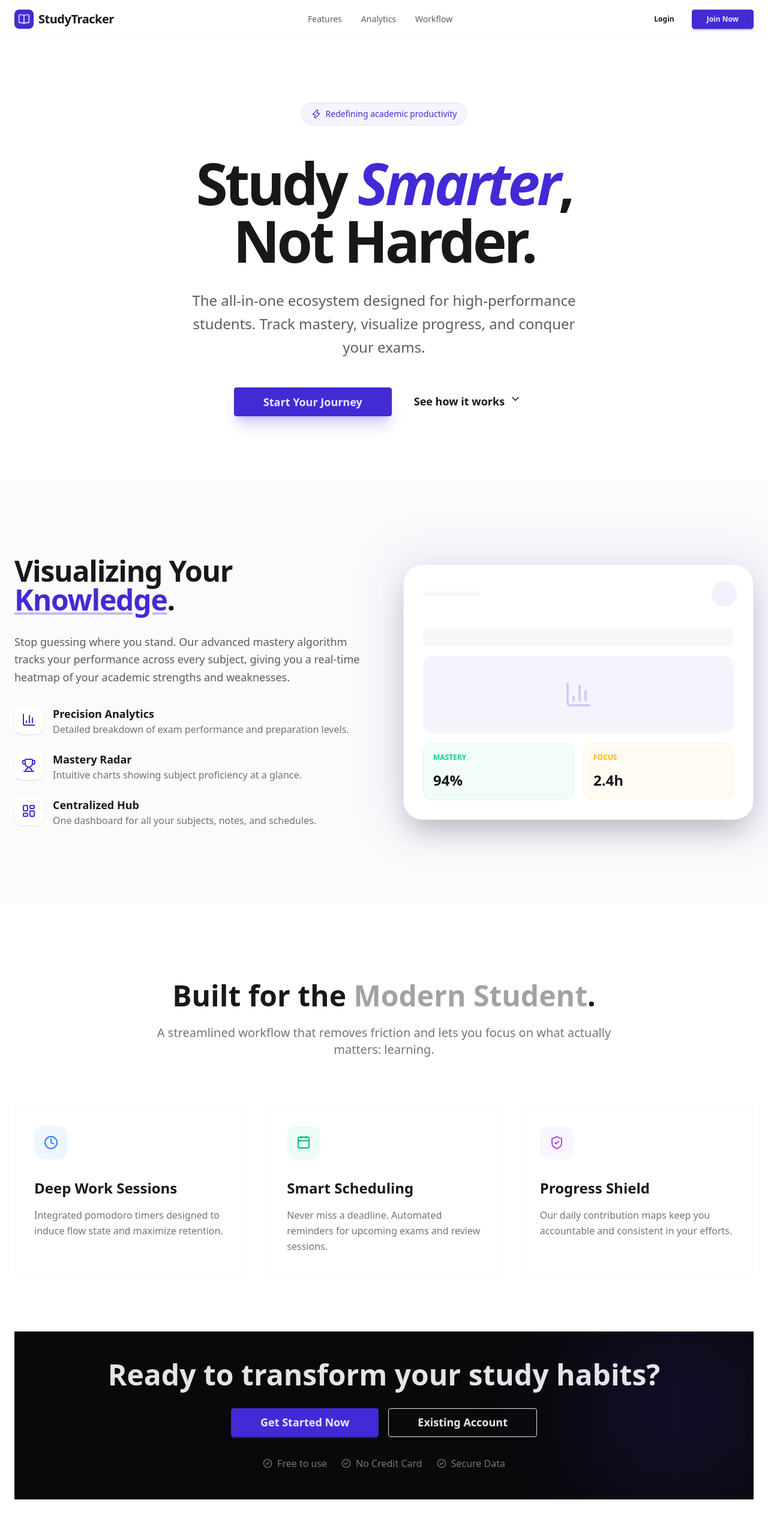
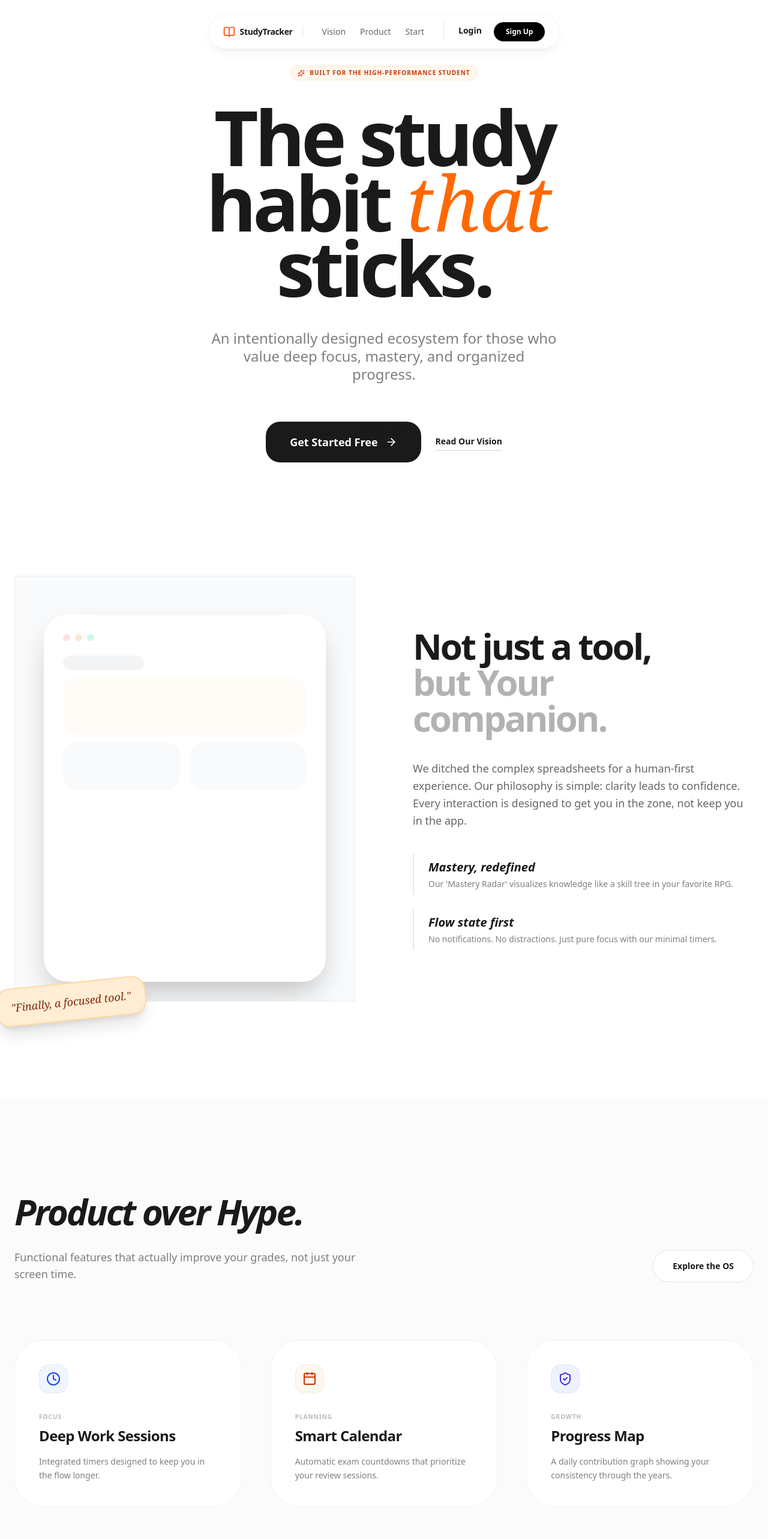
Before and after one commit to ryanxrahman/stuRdy, a Next.js app: page / in a window 1280 px wide. Shown: the top 2566 px of the page at 60% size. Built offline with nearby package versions, Linux system fonts and the light colour scheme.

Commit message:
changed landing page

```diff
--- a/app/layout.tsx
+++ b/app/layout.tsx
@@ -27,7 +27,7 @@ export default function RootLayout({
       lang="en"
       className={`${geistSans.variable} ${geistMono.variable} h-full antialiased`}
     >
-      <body className="min-h-full flex flex-col">{children}</body>
+      <body className="min-h-full scroll-smooth flex flex-col">{children}</body>
     </html>
   );
 }
--- a/app/page.tsx
+++ b/app/page.tsx
@@ -11,204 +11,211 @@ import {
   Calendar,
   Zap,
   ShieldCheck,
-  LayoutDashboard
+  LayoutDashboard,
+  Sparkles,
+  ArrowRight
 } from "lucide-react";
 
 export default function Home() {
   return (
-    <div className="min-h-screen bg-base-100 selection:bg-primary selection:text-primary-content">
-      {/* Navbar */}
-      <nav className="fixed top-0 w-full z-50 bg-base-100/80 backdrop-blur-md border-b border-base-200">
-        <div className="max-w-7xl mx-auto px-6 h-16 flex justify-between items-center">
-          <div className="flex items-center gap-2">
-            <div className="w-8 h-8 bg-primary rounded-lg flex items-center justify-center">
-              <BookOpen className="w-5 h-5 text-primary-content" />
-            </div>
-            <span className="text-xl font-bold tracking-tight">StudyTracker</span>
-          </div>
-          <div className="hidden md:flex gap-8 text-sm font-medium opacity-70">
-            <a href="#features" className="hover:text-primary transition-colors">Features</a>
-            <a href="#analytics" className="hover:text-primary transition-colors">Analytics</a>
-            <a href="#workflow" className="hover:text-primary transition-colors">Workflow</a>
-          </div>
-          <div className="flex gap-4">
-            <Link href="/login" className="btn btn-ghost btn-sm">Login</Link>
-            <Link href="/register" className="btn btn-primary btn-sm px-6">Join Now</Link>
-          </div>
+    <div className="bg-white text-[#1a1a1a] selection:bg-orange-100 selection:text-orange-900">
+      {/*
+        A more "human-designed" layout:
+        - Less rigid geometry, more whitespace.
+        - Warmer color palette (slight off-whites, oranges, and deep grays).
+        - Elegant typography-first approach.
+      */}
+
+      {/* Modern, Floating Header */}
+      <nav className="fixed top-6 inset-x-0 z-50 mx-auto max-w-fit flex items-center bg-white/70 backdrop-blur-xl border border-black/5 px-6 py-3 rounded-full shadow-lg shadow-black/5 space-x-8">
+        <div className="flex items-center gap-2 pr-4 border-r border-black/10">
+          <BookOpen className="w-5 h-5 text-orange-600" />
+          <span className="font-semibold tracking-tight text-sm">StudyTracker</span>
+        </div>
+        <div className="flex gap-6 text-sm font-medium text-black/60">
+          <a href="#vision" className="hover:text-black transition-colors">Vision</a>
+          <a href="#features" className="hover:text-black transition-colors">Product</a>
+          <a href="#start" className="hover:text-black transition-colors">Start</a>
+        </div>
+        <div className="flex gap-3 pl-4 border-l border-black/10">
+          <Link href="/login" className="text-sm font-semibold hover:opacity-70 transition-opacity px-2 py-1">Login</Link>
+          <Link href="/register" className="bg-black text-white px-5 py-2 rounded-full text-xs font-bold hover:scale-105 active:scale-95 transition-all">Sign Up</Link>
         </div>
       </nav>
 
-      {/* Hero Section - Slide 1: The Promise */}
-      <section className="min-h-screen flex flex-col items-center justify-center relative pt-16 overflow-hidden">
-        <div className="absolute inset-0 -z-10">
-          <div className="absolute top-1/4 left-1/4 w-96 h-96 bg-primary/10 rounded-full blur-3xl animate-pulse" />
-          <div className="absolute bottom-1/4 right-1/4 w-96 h-96 bg-secondary/10 rounded-full blur-3xl animate-pulse delay-700" />
+      {/* Slide 1: Human-Centric Hero */}
+      <section className="min-h-screen flex flex-col items-center justify-center px-6 text-center relative pt-20 overflow-hidden">
+        {/* Organic shapes for a more human feel */}
+        <div className="absolute top-[-10%] left-[-10%] w-[40%] h-[40%] bg-orange-50 rounded-full blur-[120px] -z-10 opacity-60" />
+        <div className="absolute bottom-[-10%] right-[-10%] w-[40%] h-[40%] bg-blue-50 rounded-full blur-[120px] -z-10 opacity-40" />
+
+        <div className="max-w-4xl">
+          <div className="inline-flex items-center gap-2 px-3 py-1 rounded-full bg-orange-50 text-orange-700 text-[10px] font-bold uppercase tracking-widest mb-10 border border-orange-100 animate-fade-in">
+            <Sparkles className="w-3 h-3" />
+            <span>Built for the high-performance student</span>
+          </div>
+
+          <h1 className="text-6xl md:text-9xl font-extrabold tracking-tighter leading-[0.85] mb-12">
+            The study <br />
+            habit <span className="text-orange-500 font-serif italic font-normal tracking-normal pr-4">that</span> sticks.
+          </h1>
+
+          <p className="text-xl md:text-2xl text-black/50 max-w-xl mx-auto mb-16 font-medium leading-tight">
+            An intentionally designed ecosystem for those who value deep focus, mastery, and organized progress.
+          </p>
+
+          <div className="flex flex-col sm:flex-row gap-6 justify-center items-center">
+            <Link href="/register" className="group bg-[#1a1a1a] text-white px-10 py-5 rounded-3xl text-lg font-bold hover:bg-orange-600 transition-all flex items-center gap-3">
+              Get Started Free <ArrowRight className="w-5 h-5 group-hover:translate-x-1 transition-transform" />
+            </Link>
+            <a href="#vision" className="text-sm font-extrabold border-b-2 border-black/10 hover:border-black transition-all py-1">
+              Read Our Vision
+            </a>
+          </div>
         </div>
 
-        <div className="max-w-5xl mx-auto px-6 text-center">
-          <div className="inline-flex items-center gap-2 px-4 py-2 rounded-full bg-primary/5 text-primary text-sm font-medium mb-8 border border-primary/10">
-            <Zap className="w-4 h-4" />
-            <span>Redefining academic productivity</span>
-          </div>
-          <h1 className="text-6xl md:text-8xl font-black mb-8 tracking-tighter leading-none mt-4">
-            Study <span className="text-primary italic">Smarter</span>, <br />
-            Not Harder.
-          </h1>
-          <p className="text-xl md:text-2xl text-base-content/70 max-w-2xl mx-auto mb-12 leading-relaxed">
-            The all-in-one ecosystem designed for high-performance students.
-            Track mastery, visualize progress, and conquer your exams.
-          </p>
-          <div className="flex flex-col sm:flex-row gap-4 justify-center items-center">
-            <Link href="/register" className="btn btn-primary btn-lg px-12 text-lg shadow-xl shadow-primary/20">
-              Start Your Journey
-            </Link>
-            <Link href="#features" className="btn btn-ghost btn-lg gap-2">
-              See how it works <ChevronDown className="w-5 h-5 animate-bounce" />
-            </Link>
-          </div>
+        <div className="absolute bottom-12 flex flex-col items-center gap-2 opacity-30">
+          <span className="text-[10px] font-bold uppercase tracking-widest">Keep Reading</span>
+          <ChevronDown className="w-4 h-4 animate-bounce" />
         </div>
       </section>
 
-      {/* Section 2: Advanced Analytics & Mastery - The "Long" content */}
-      <section id="features" className="py-32 bg-base-200/50">
-        <div className="max-w-7xl mx-auto px-6">
-          <div className="grid lg:grid-cols-2 gap-16 items-center">
-            <div className="space-y-8">
-              <h2 className="text-4xl md:text-5xl font-bold tracking-tight">
-                Visualizing Your <span className="text-primary underline decoration-primary/30">Knowledge</span>.
-              </h2>
-              <p className="text-lg text-base-content/70 leading-relaxed">
-                Stop guessing where you stand. Our advanced mastery algorithm tracks your performance across every subject, giving you a real-time heatmap of your academic strengths and weaknesses.
-              </p>
-
-              <div className="space-y-6">
-                {[
-                  { icon: <BarChart3 />, title: "Precision Analytics", desc: "Detailed breakdown of exam performance and preparation levels." },
-                  { icon: <Trophy />, title: "Mastery Radar", desc: "Intuitive charts showing subject proficiency at a glance." },
-                  { icon: <LayoutDashboard />, title: "Centralized Hub", desc: "One dashboard for all your subjects, notes, and schedules." }
-                ].map((item, i) => (
-                  <div key={i} className="flex gap-4">
-                    <div className="w-12 h-12 shrink-0 rounded-xl bg-white flex items-center justify-center shadow-sm text-primary">
-                      {item.icon}
-                    </div>
-                    <div>
-                      <h4 className="font-bold text-lg">{item.title}</h4>
-                      <p className="text-base-content/60">{item.desc}</p>
-                    </div>
-                  </div>
-                ))}
-              </div>
-            </div>
-
-            <div className="relative group">
-              <div className="absolute -inset-4 bg-primary/20 rounded-3xl blur-2xl group-hover:bg-primary/30 transition-all duration-500 opacity-50" />
-              <div className="relative bg-base-100 border border-base-300 rounded-4xl shadow-2xl p-8 overflow-hidden">
-                <div className="flex justify-between items-center mb-10">
-                  <div className="h-2 w-24 bg-base-200 rounded" />
-                  <div className="h-8 w-8 bg-primary/10 rounded-full animate-ping" />
+      {/* Slide 2: The "Vision" - Elegant Content Layout */}
+      <section id="vision" className="py-40 bg-white">
+        <div className="max-w-7xl mx-auto px-6 grid md:grid-cols-2 gap-24 items-center">
+          <div className="relative">
+            <div className="aspect-4/5 bg-gray-50 rounded-7xl overflow-hidden border border-black/5 flex items-center justify-center p-12 group">
+              <div className="bg-white w-full h-full rounded-[2.5rem] shadow-2xl p-8 space-y-6 transform translate-y-4 group-hover:translate-y-0 transition-transform duration-700 ease-out">
+                <div className="flex gap-2">
+                  <div className="w-3 h-3 rounded-full bg-red-400/20" />
+                  <div className="w-3 h-3 rounded-full bg-orange-400/20" />
+                  <div className="w-3 h-3 rounded-full bg-green-400/20" />
                 </div>
-                <div className="space-y-4">
-                  <div className="h-8 w-full bg-base-200 rounded-lg animate-pulse" />
-                  <div className="h-32 w-full bg-primary/5 rounded-2xl flex items-center justify-center">
-                    <BarChart3 className="w-12 h-12 text-primary/20" />
-                  </div>
+                <div className="space-y-3">
+                  <div className="h-6 w-1/3 bg-gray-100 rounded-full" />
+                  <div className="h-24 w-full bg-orange-50/50 rounded-3xl" />
                   <div className="grid grid-cols-2 gap-4">
-                    <div className="h-24 bg-success/5 rounded-2xl border border-success/10 flex flex-col p-4 justify-between">
-                      <span className="text-xs font-bold text-success uppercase">Mastery</span>
-                      <span className="text-2xl font-black">94%</span>
-                    </div>
-                    <div className="h-24 bg-warning/5 rounded-2xl border border-warning/10 flex flex-col p-4 justify-between">
-                      <span className="text-xs font-bold text-warning uppercase">Focus</span>
-                      <span className="text-2xl font-black">2.4h</span>
-                    </div>
+                    <div className="h-20 bg-gray-50 rounded-3xl" />
+                    <div className="h-20 bg-gray-50 rounded-3xl" />
                   </div>
                 </div>
               </div>
+            </div>
+            {/* Hand-drawn type element vibe */}
+            <div className="absolute -bottom-8 -left-8 bg-orange-100 text-orange-900 border-2 border-orange-200 px-6 py-4 rounded-3xl font-serif italic text-lg shadow-xl -rotate-6">
+              "Finally, a focused tool."
+            </div>
+          </div>
+
+          <div className="space-y-10">
+            <h2 className="text-4xl md:text-6xl font-extrabold tracking-tighter leading-none">
+              Not just a tool, <br />
+              <span className="text-black/30">but Your companion.</span>
+            </h2>
+            <p className="text-lg text-black/60 font-medium leading-relaxed">
+              We ditched the complex spreadsheets for a human-first experience. Our philosophy is simple: clarity leads to confidence. Every interaction is designed to get you in the zone, not keep you in the app.
+            </p>
+            <div className="grid grid-cols-1 gap-6">
+              {[
+                { title: "Mastery, redefined", desc: "Our 'Mastery Radar' visualizes knowledge like a skill tree in your favorite RPG." },
+                { title: "Flow state first", desc: "No notifications. No distractions. Just pure focus with our minimal timers." }
+              ].map((item, i) => (
+                <div key={i} className="flex gap-4 items-start border-l-2 border-orange-500/20 pl-6 py-2">
+                  <div>
+                    <h4 className="font-bold text-xl mb-1 italic">{item.title}</h4>
+                    <p className="text-black/50 text-sm font-medium">{item.desc}</p>
+                  </div>
+                </div>
+              ))}
             </div>
           </div>
         </div>
       </section>
 
-      {/* Section 3: The Workflow - Optimized for Results */}
-      <section id="workflow" className="py-32">
+      {/* Slide 3: Practical Tools - Grid but soft */}
+      <section id="features" className="py-40 bg-[#fbfbfb]">
         <div className="max-w-7xl mx-auto px-6">
-          <div className="text-center max-w-3xl mx-auto mb-20">
-            <h2 className="text-4xl md:text-5xl font-bold mb-6">Built for the <span className="opacity-40">Modern Student</span>.</h2>
-            <p className="text-xl text-base-content/60">A streamlined workflow that removes friction and lets you focus on what actually matters: learning.</p>
+          <div className="flex flex-col md:flex-row justify-between items-end gap-8 mb-24">
+            <div className="max-w-xl">
+              <h2 className="text-4xl md:text-6xl font-extrabold tracking-tighter leading-none mb-8 italic">Product over Hype.</h2>
+              <p className="text-lg text-black/50 font-medium">Functional features that actually improve your grades, not just your screen time.</p>
+            </div>
+            <Link href="/register" className="text-sm font-bold bg-white px-8 py-4 rounded-full border border-black/10 hover:bg-black hover:text-white transition-all">Explore the OS</Link>
           </div>
 
-          <div className="grid md:grid-cols-3 gap-8">
+          <div className="grid md:grid-cols-3 gap-12">
             {[
               {
+                label: "Focus",
                 title: "Deep Work Sessions",
-                desc: "Integrated pomodoro timers designed to induce flow state and maximize retention.",
+                desc: "Integrated timers designed to keep you in the flow longer.",
                 icon: <Clock />,
-                color: "text-blue-500",
-                bg: "bg-blue-50"
+                theme: "bg-blue-50 text-blue-700"
               },
               {
-                title: "Smart Scheduling",
-                desc: "Never miss a deadline. Automated reminders for upcoming exams and review sessions.",
+                label: "Planning",
+                title: "Smart Calendar",
+                desc: "Automatic exam countdowns that prioritize your review sessions.",
                 icon: <Calendar />,
-                color: "text-emerald-500",
-                bg: "bg-emerald-50"
+                theme: "bg-orange-50 text-orange-700"
               },
               {
-                title: "Progress Shield",
-                desc: "Our daily contribution maps keep you accountable and consistent in your efforts.",
+                label: "Growth",
+                title: "Progress Map",
+                desc: "A daily contribution graph showing your consistency through the years.",
                 icon: <ShieldCheck />,
-                color: "text-purple-500",
-                bg: "bg-purple-50"
+                theme: "bg-indigo-50 text-indigo-700"
               }
             ].map((feature, i) => (
-              <div key={i} className="group p-8 rounded-5xl bg-base-100 hover:bg-base-200 border border-base-200 transition-all duration-300">
-                <div className={`w-14 h-14 rounded-2xl ${feature.bg} ${feature.color} flex items-center justify-center mb-8 group-hover:scale-110 transition-transform`}>
+              <div key={i} className="group p-10 rounded-[3rem] bg-white border border-black/5 hover:shadow-2xl hover:shadow-black/5 transition-all duration-500">
+                <div className={`w-12 h-12 rounded-2xl ${feature.theme} flex items-center justify-center mb-8 border border-black/5`}>
                   {feature.icon}
                 </div>
-                <h3 className="text-2xl font-bold mb-4">{feature.title}</h3>
-                <p className="text-base-content/60 leading-relaxed">{feature.desc}</p>
+                <span className="text-[10px] font-bold uppercase tracking-widest opacity-30 mb-2 block">{feature.label}</span>
+                <h3 className="text-2xl font-bold mb-4 tracking-tight">{feature.title}</h3>
+                <p className="text-black/50 font-medium text-sm leading-relaxed">{feature.desc}</p>
               </div>
             ))}
-          </div>
-
-          <div className="mt-24 p-12 rounded-6xl bg-neutral text-neutral-content text-center relative overflow-hidden">
-            <div className="absolute top-0 right-0 w-64 h-64 bg-primary/20 blur-[100px]" />
-            <h2 className="text-4xl md:text-5xl font-bold mb-8 relative z-10">Ready to transform your study habits?</h2>
-            <div className="flex flex-col sm:flex-row gap-4 justify-center relative z-10">
-              <Link href="/register" className="btn btn-primary btn-lg px-12 hover:scale-105 transition-transform">
-                Get Started Now
-              </Link>
-              <Link href="/login" className="btn btn-outline btn-lg px-12 hover:bg-white hover:text-black">
-                Existing Account
-              </Link>
-            </div>
-            <div className="mt-8 flex justify-center gap-6 opacity-50 relative z-10">
-              <div className="flex items-center gap-2"><CheckCircle2 className="w-4 h-4" /> Free to use</div>
-              <div className="flex items-center gap-2"><CheckCircle2 className="w-4 h-4" /> No Credit Card</div>
-              <div className="flex items-center gap-2"><CheckCircle2 className="w-4 h-4" /> Secure Data</div>
-            </div>
           </div>
         </div>
       </section>
 
-      {/* Footer */}
-      <footer className="py-20 border-t border-base-200 text-center">
-        <div className="max-w-7xl mx-auto px-6">
-          <div className="flex flex-col items-center gap-4">
-            <div className="flex items-center gap-2">
-              <div className="w-6 h-6 bg-primary rounded flex items-center justify-center">
-                <BookOpen className="w-3 h-3 text-primary-content" />
-              </div>
-              <span className="text-lg font-bold">StudyTracker</span>
-            </div>
-            <p className="opacity-50 text-sm max-w-sm">
-              Empowering students to achieve academic excellence through data-driven insights and focused study workflows.
-            </p>
-            <div className="h-px w-20 bg-base-300 mt-8" />
-            <p className="text-xs opacity-40 mt-8">
-              &copy; 2026 StudyTracker. Developed by rahscripts. Built with Next.js & Tailwind.
-            </p>
+      {/* Final Call - Very Minimal */}
+      <section id="start" className="py-60 min-h-screen flex items-center justify-center px-6">
+        <div className="text-center max-w-4xl space-y-16">
+          <h2 className="text-6xl md:text-10xl font-extrabold tracking-tighter leading-[0.8] mb-12">
+            Start <br />
+            <span className="text-orange-500 italic font-serif font-normal">studying</span> <br />
+            today.
+          </h2>
+          <div className="flex flex-col sm:flex-row gap-8 justify-center items-center">
+            <Link href="/register" className="bg-black text-white px-16 py-8 rounded-5xl text-xl font-bold hover:scale-110 active:scale-95 transition-all shadow-2xl">
+              Create My Space
+            </Link>
           </div>
+          <div className="flex justify-center gap-12 opacity-30 text-[10px] font-bold uppercase tracking-widest mt-12">
+            <span>Free Forever</span>
+            <span>|</span>
+            <span>No Ads</span>
+            <span>|</span>
+            <span>Open Source</span>
+          </div>
+        </div>
+      </section>
+
+      {/* Footer: Human-Sized */}
+      <footer className="py-20 bg-white border-t border-black/5">
+        <div className="max-w-7xl mx-auto px-6 h-full flex flex-col md:flex-row justify-between items-center gap-12 text-sm font-bold opacity-30 uppercase tracking-widest">
+           <div className="flex items-center gap-4">
+              <span>&copy; 2026</span>
+              <div className="w-1 h-1 bg-black rounded-full" />
+              <span>StudyTracker</span>
+           </div>
+           <div className="flex gap-8">
+              <a href="#" className="hover:opacity-100 transition-opacity">Twitter</a>
+              <a href="#" className="hover:opacity-100 transition-opacity">Email</a>
+              <a href="#" className="hover:opacity-100 transition-opacity">Github</a>
+           </div>
         </div>
       </footer>
     </div>
```
